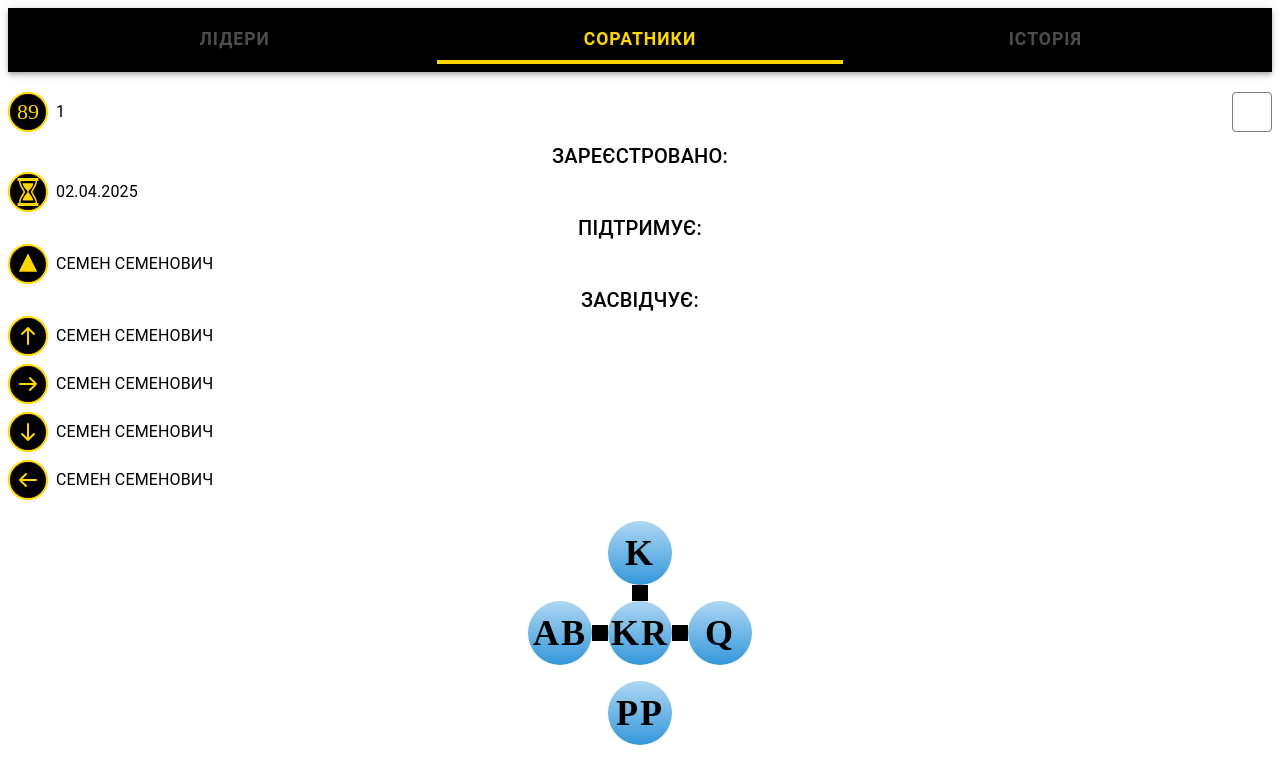
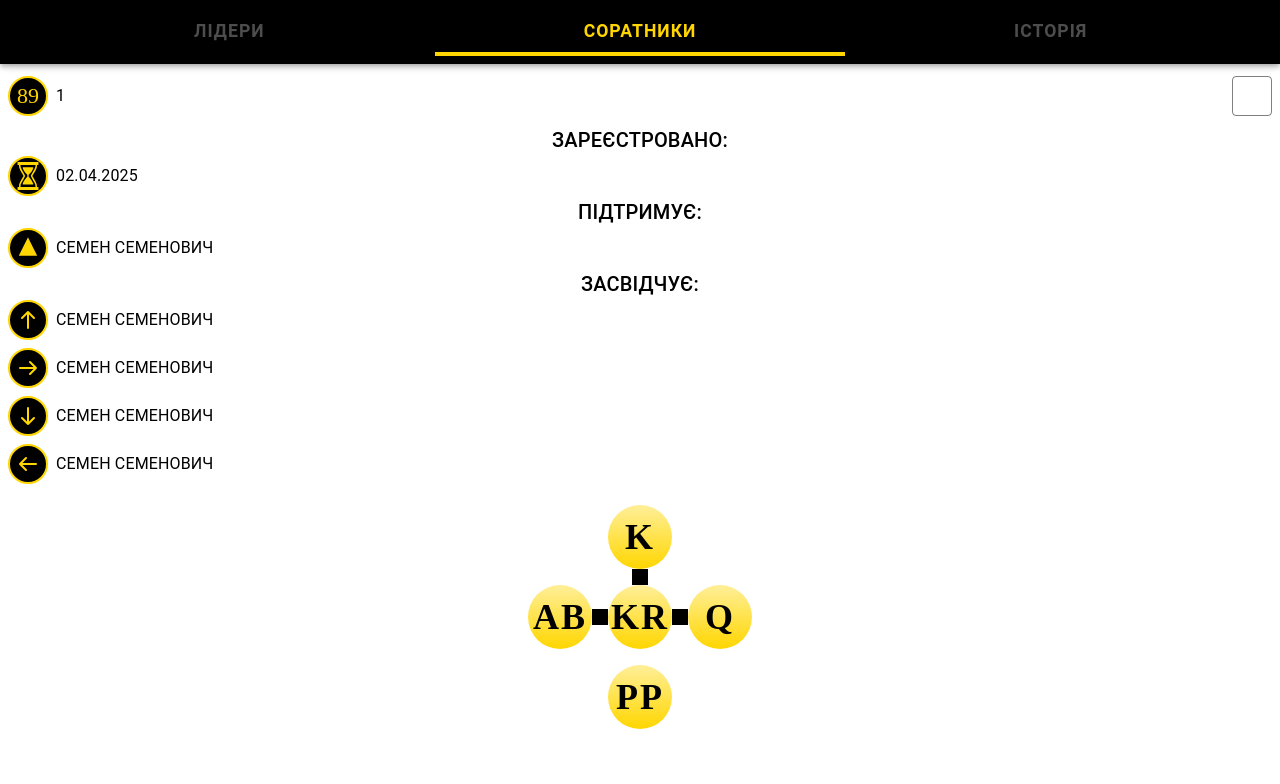
Before and after one commit to livotron/sproba-1, a React (Create React App) app: page /associates/1 in a window 1280 px wide. Shown: the top 784 px of the page. Built offline with nearby package versions, Linux system fonts and the light colour scheme; some icons are missing.

Commit message:
made appbar static

```diff
--- a/src/App.tsx
+++ b/src/App.tsx
@@ -14,15 +14,15 @@ import { Provider } from "react-redux";
 import store from "./store";
 import { getContrastYIQ } from "./utils/colors";
 
-const randomColor = "#FFD600"
+export const userColor = "#FFD600"
 
 export const darkTheme = createTheme({
   palette: {
     primary: {
-      main: getContrastYIQ(randomColor),
+      main: getContrastYIQ(userColor),
     },
     secondary: {
-      main: randomColor,
+      main: userColor,
     },
   },
 });
@@ -50,7 +50,7 @@ function MainContent() {
 
   return (
     <>
-      <AppBar position="static">
+      <AppBar position="fixed">
         <Toolbar>
           <Tabs
             value={tabModified ? tab : initialTab}
@@ -103,7 +103,7 @@ function App() {
     <ThemeProvider theme={darkTheme}>
       <Provider store={store}>
         <BrowserRouter>
-          <div className="App" style={{ paddingRight: 8, paddingLeft: 8, paddingTop: 8}}>
+          <div className="App" style={{ paddingRight: 8, paddingLeft: 8, paddingTop: 56}}>
             <MainContent />
           </div>
         </BrowserRouter>
--- a/src/features/associates/LetterBubble.tsx
+++ b/src/features/associates/LetterBubble.tsx
@@ -1,12 +1,10 @@
 import React from "react";
 import { lightenColorLinear } from "../../utils/colors";
+import { userColor } from "../../App";
 
 interface LetterBubbleProps {
   text: string;
-}
-
-const userColor = "#3498db"; // Replace with your desired color
-const LetterBubble: React.FC<LetterBubbleProps> = ({ text }) => (
+}const LetterBubble: React.FC<LetterBubbleProps> = ({ text }) => (
   <span
     style={{
       display: "inline-flex",
```
